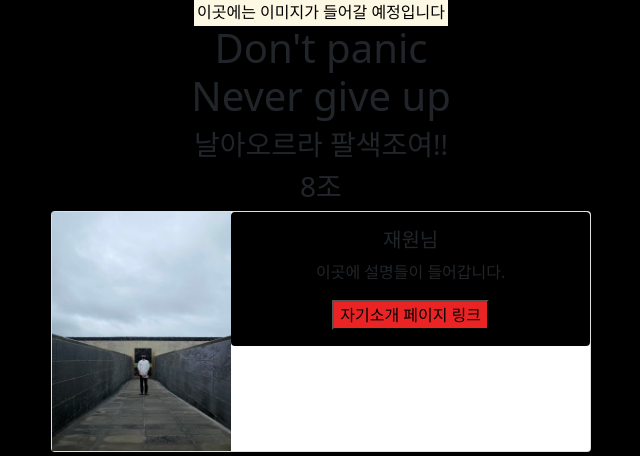
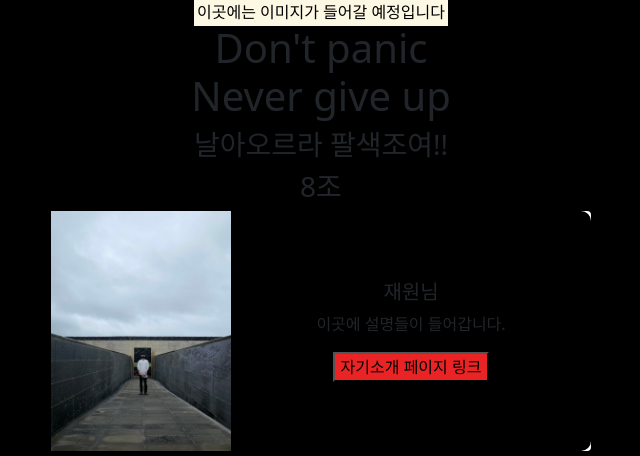
Before and after one commit to jenyglee/sparta-team-8, a Flask app: page / in a window 1280 px wide. Shown: the part 47-503 px from the top of the page, without its empty margins (319-959 px from the left). Run offline with Flask 2, Linux system fonts and the light colour scheme; grey boxes are pictures that could not be loaded.

Commit message:
동균님 화이팅~.~

```diff
--- a/templates/home.html
+++ b/templates/home.html
@@ -12,7 +12,7 @@
 
 <style>
 
-  body{
+    body {
         background-color: black;
         display: flex;
         flex-direction: column;
@@ -21,24 +21,27 @@
 
     }
 
-  .navbar{
+    .navbar {
         background-color: #ea2424;
         align-content: center;
         margin: auto;
-      width:100%;
+        width: 100%;
         justify-content: space-between;
 
     }
-  .txt{
+
+    .txt {
         width: auto;
         margin: 0 auto;
         margin: auto;
         text-align: center;
     }
-  .img{
+
+    .img {
         width: auto;
         margin: 0 auto;
     }
+
     .cards {
         width: auto;
         margin: 0 auto;
@@ -46,14 +49,28 @@
         background-color: black;
 
     }
-  .card-body{
+
+    .card {
+        border: 0;
+    }
+
+    .card-body {
         background-color: black;
-    border-radius: 4px;
+        border-radius: 0 10px 10px 0;
+        border: 0;
+        height: 100%;
+        display: flex;
+        justify-content: center;
+        align-items: center;
+        flex-direction: column;
+
     }
-  .cdbtn{
+
+    .cdbtn {
         background-color: #ea2424;
     }
-  img{
+
+    img {
         width: 100%;
         margin: 0 auto;
 
@@ -63,7 +80,7 @@
 
 <body>
 
-<div class = "navbar">
+<div class="navbar">
     <button type="button" class="btn btn-secondary btn-sm">홈</button>
     <button type="button" class="btn btn-secondary btn-sm">방명록</button>
 </div>
@@ -101,7 +118,7 @@
     <div class="card mb-3" style="max-width: 540px;">
         <div class="row g-0">
             <div class="col-md-4">
-      <img src=(../static/img/minseon01.png) class="img-fluid rounded-start" alt="...">
+                <img src=../static/img/minseon01.png class="img-fluid rounded-start" alt="...">
             </div>
             <div class="col-md-8">
                 <div class="card-body">
```
Lines whose indentation alone changed are shown as unchanged.
